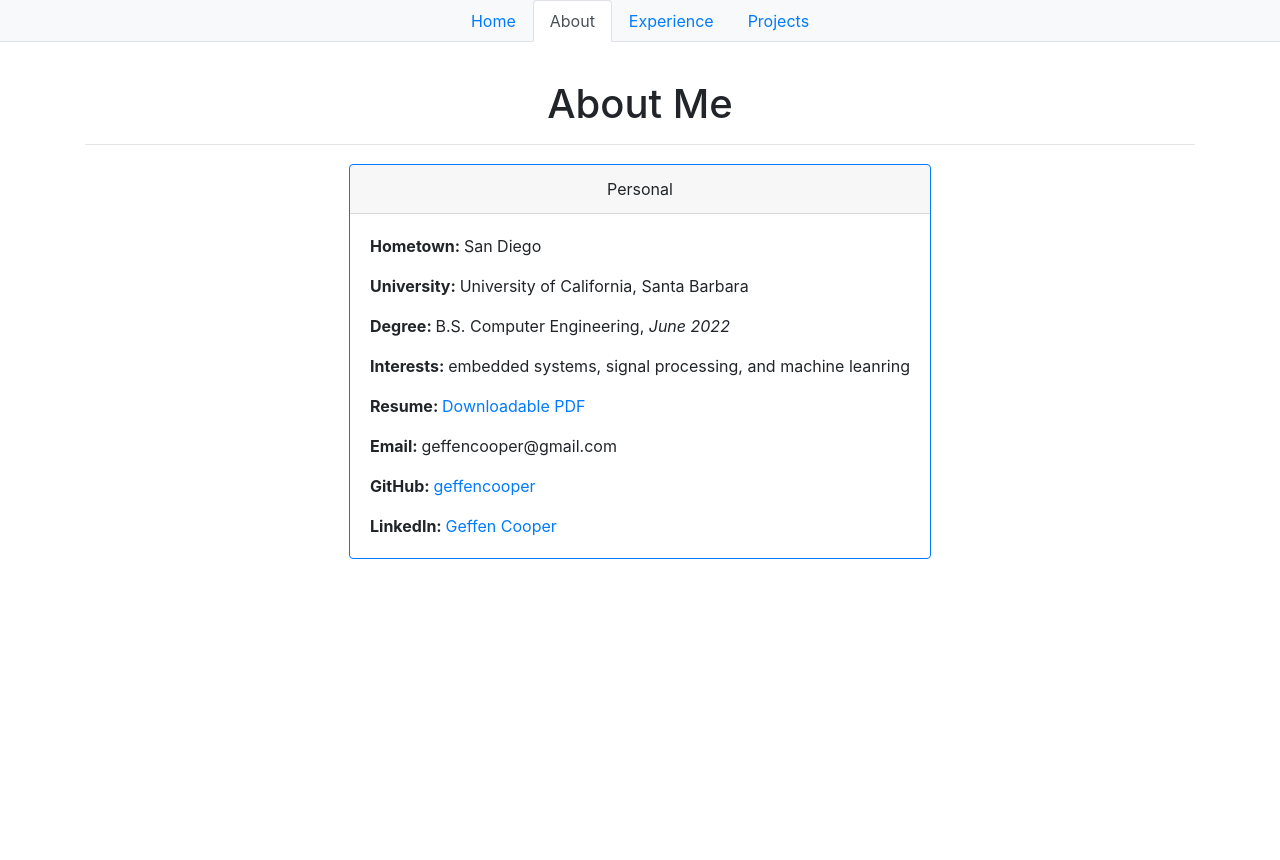
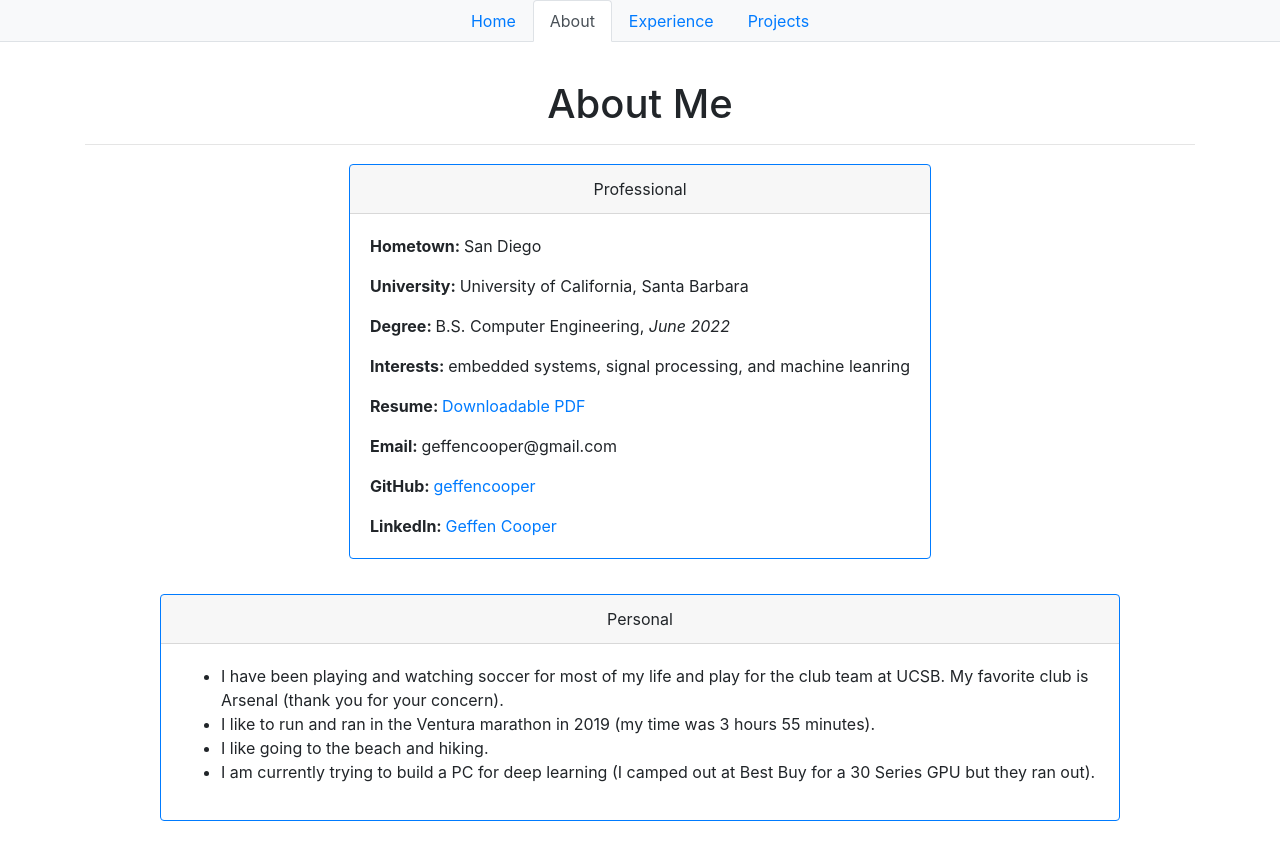
Before and after one commit to geffencooper/geffencooper.github.io, a Jekyll site: the page built from pages/about.html, in a window 1280 px wide. Shown: the top 860 px of the page. Built offline with Jekyll 4.4.1, drawn with Linux system fonts in a browser that asks for light colours; nearby versions of some CDN libraries; library files that are not in the unit come from our copies.

Commit message:
better for phone

```diff
--- a/pages/about.html
+++ b/pages/about.html
@@ -17,7 +17,7 @@ permalink: /about/
 
 <div class="col d-flex justify-content-center" style="margin-top: 0.5cm;">
     <div class="card border-primary mb-3" style="max-width: 60rem;">
-    <div class="card-header">Personal</div>
+    <div class="card-header">Professional</div>
     <div class="card-body">
         <p class="card-text" align="left"><strong>Hometown: </strong>San Diego</p>
         <p class="card-text" align="left"><strong>University: </strong>University of California, Santa Barbara</p>
@@ -30,3 +30,17 @@ permalink: /about/
     </div>
     </div>
 </div>
+
+<div class="col d-flex justify-content-center" style="margin-top: 0.5cm;">
+  <div class="card border-primary mb-3" style="max-width: 60rem;">
+  <div class="card-header">Personal</div>
+  <div class="card-body">
+    <ul>
+      <li align="left">I have been playing and watching soccer for most of my life and play for the club team at UCSB. My favorite club is Arsenal (thank you for your concern).</li>
+      <li align="left">I like to run and ran in the Ventura marathon in 2019 (my time was 3 hours 55 minutes).</li>
+      <li align="left">I like going to the beach and hiking.</li>
+      <li align="left">I am currently trying to build a PC for deep learning (I camped out at Best Buy for a 30 Series GPU but they ran out).</li>
+    </ul>
+  </div>
+  </div>
+</div>
```
Also changed, not shown: 4 other files.
